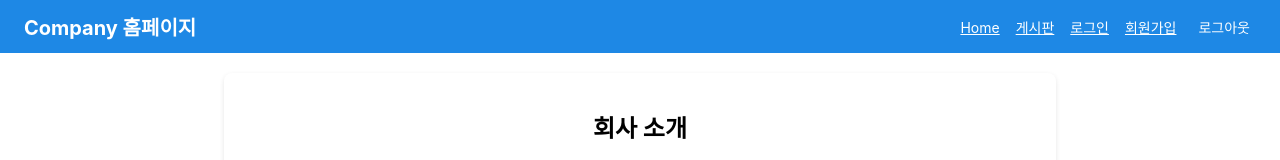
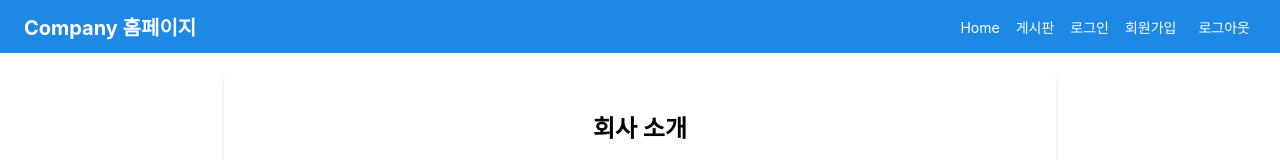
Before and after one commit to khyuna0/react_board_project, a React (Create React App) app: page / in a window 1280 px wide. Shown: the top 160 px of the page. Built offline with nearby package versions, Linux system fonts and the light colour scheme.

Commit message:
css 수정

```diff
--- a/src/component/Navbar.css
+++ b/src/component/Navbar.css
@@ -1,4 +1,4 @@
-/* 네비게이션 바 스타일 */
+/* 네비게이션 바 */
 
 .navbar {
     background-color: #1e88e5;
@@ -12,7 +12,6 @@
 .navbar .logo {
     font-size: 20px;
     font-weight: bold;
-    color: white;
 }
 
 .navbar .menu a,
@@ -26,7 +25,7 @@
     margin-left: 16px;
 }
 
-.navbar .menu a,
+.navbar .menu a:hover,
 .navbar .menu button:hover {
     text-decoration: underline;
 }
```
